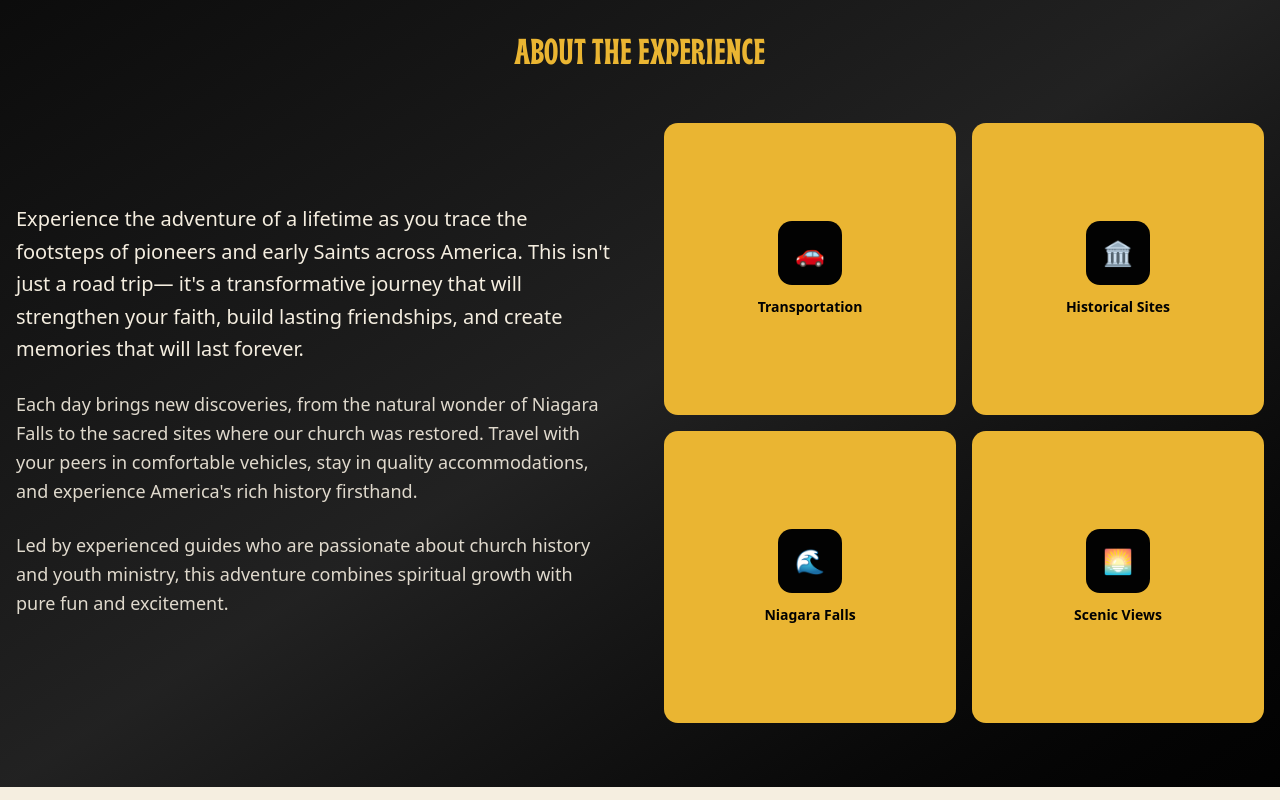
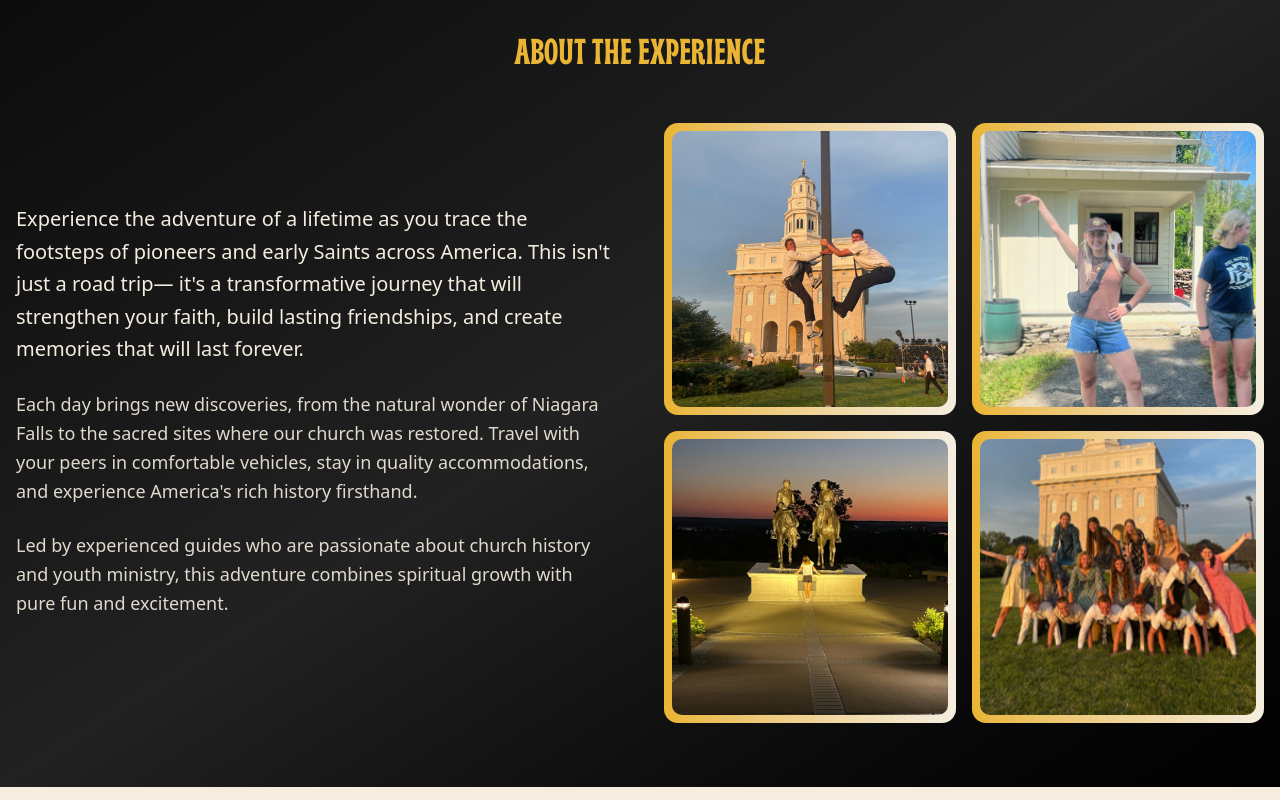
Before and after one commit to grandepeter/legendsroadrallywebsite, a Next.js app: page / in a window 1280 px wide. Shown: the part 1980-2780 px from the top of the page. Built offline with nearby package versions, Linux system fonts and the light colour scheme.

Commit message:
Added some more photos, changed some contact info, added a bit to the FAQ

```diff
--- a/app/page.tsx
+++ b/app/page.tsx
@@ -288,55 +288,43 @@ export default function Home() {
                 </p>
               </div>
 
-              {/* Gallery Placeholder */}
+              {/* Gallery with actual photos */}
               <div className="grid grid-cols-2 gap-4">
-                <div className="bg-[var(--legends-gold)] rounded-xl p-6 aspect-square flex items-center justify-center">
-                  <div className="text-center">
-                    <div className="w-16 h-16 mx-auto mb-3 bg-[var(--legends-dark-black)] rounded-xl flex items-center justify-center">
-                      <span className="text-[var(--legends-gold)] text-2xl">
-                        🚗
-                      </span>
-                    </div>
-                    <p className="text-[var(--legends-dark-black)] font-semibold text-sm">
-                      Transportation
-                    </p>
-                  </div>
+                <div className="bg-gradient-to-r from-[var(--legends-gold)] to-[var(--legends-cream)] rounded-xl p-2 aspect-square overflow-hidden">
+                  <Image
+                    src="/Legends Top 10/Picture26.png"
+                    alt="Legends Road Rally experience"
+                    width={300}
+                    height={300}
+                    className="w-full h-full object-cover rounded-lg"
+                  />
                 </div>
-                <div className="bg-[var(--legends-gold)] rounded-xl p-6 aspect-square flex items-center justify-center">
-                  <div className="text-center">
-                    <div className="w-16 h-16 mx-auto mb-3 bg-[var(--legends-dark-black)] rounded-xl flex items-center justify-center">
-                      <span className="text-[var(--legends-gold)] text-2xl">
-                        🏛️
-                      </span>
-                    </div>
-                    <p className="text-[var(--legends-dark-black)] font-semibold text-sm">
-                      Historical Sites
-                    </p>
-                  </div>
+                <div className="bg-gradient-to-r from-[var(--legends-gold)] to-[var(--legends-cream)] rounded-xl p-2 aspect-square overflow-hidden">
+                  <Image
+                    src="/Legends Top 10/Picture5.png"
+                    alt="Legends Road Rally experience"
+                    width={300}
+                    height={300}
+                    className="w-full h-full object-cover rounded-lg"
+                  />
                 </div>
-                <div className="bg-[var(--legends-gold)] rounded-xl p-6 aspect-square flex items-center justify-center">
-                  <div className="text-center">
-                    <div className="w-16 h-16 mx-auto mb-3 bg-[var(--legends-dark-black)] rounded-xl flex items-center justify-center">
-                      <span className="text-[var(--legends-gold)] text-2xl">
-                        🌊
-                      </span>
-                    </div>
-                    <p className="text-[var(--legends-dark-black)] font-semibold text-sm">
-                      Niagara Falls
-                    </p>
-                  </div>
+                <div className="bg-gradient-to-r from-[var(--legends-gold)] to-[var(--legends-cream)] rounded-xl p-2 aspect-square overflow-hidden">
+                  <Image
+                    src="/Legends Top 10/Picture22.png"
+                    alt="Legends Road Rally experience"
+                    width={300}
+                    height={300}
+                    className="w-full h-full object-cover rounded-lg"
+                  />
                 </div>
-                <div className="bg-[var(--legends-gold)] rounded-xl p-6 aspect-square flex items-center justify-center">
-                  <div className="text-center">
-                    <div className="w-16 h-16 mx-auto mb-3 bg-[var(--legends-dark-black)] rounded-xl flex items-center justify-center">
-                      <span className="text-[var(--legends-gold)] text-2xl">
-                        🌅
-                      </span>
-                    </div>
-                    <p className="text-[var(--legends-dark-black)] font-semibold text-sm">
-                      Scenic Views
-                    </p>
-                  </div>
+                <div className="bg-gradient-to-r from-[var(--legends-gold)] to-[var(--legends-cream)] rounded-xl p-2 aspect-square overflow-hidden">
+                  <Image
+                    src="/Legends Top 10/Picture24.png"
+                    alt="Legends Road Rally experience"
+                    width={300}
+                    height={300}
+                    className="w-full h-full object-cover rounded-lg"
+                  />
                 </div>
               </div>
             </div>
@@ -522,7 +510,7 @@ export default function Home() {
                         </span>
                       </span>
                       <span className="text-[var(--legends-dark-black)] font-semibold">
-                        mdaynes@beechwoodstrategy.com
+                        info@legends-road.com
                       </span>
                     </div>
 
@@ -624,20 +612,19 @@ export default function Home() {
                     How do I reserve my spot?
                   </h3>
                   <p className="text-[var(--legends-dark-black)]">
-                    Contact us at mdaynes@beechwoodstrategy.com or call
-                    +1-703-624-1947 to secure your place with a $100
-                    non-refundable deposit.
+                    Contact us at info@legends-road.com or call +1-703-624-1947
+                    to secure your place with a $100 non-refundable deposit.
                   </p>
                 </div>
 
                 <div>
                   <h3 className="text-xl font-bold text-[var(--legends-dark-black)] mb-3">
-                    Is the tour first-come, first-served?
+                    Are there any special opportunities or discounts available?
                   </h3>
                   <p className="text-[var(--legends-dark-black)]">
-                    Yes, spots are reserved on a first-come, first-served basis.
-                    We recommend booking early to secure your preferred tour
-                    dates.
+                    Discounts available for returned missionaries who are
+                    interested in helping as mentors. We have a few spots open
+                    for drivers (over the age of 25) if interested.
                   </p>
                 </div>
               </div>
@@ -667,7 +654,7 @@ export default function Home() {
               © 2025 Legends Road LLC. All rights reserved.
             </p>
             <div className="flex justify-center space-x-6 text-[var(--legends-cream)]">
-              <span>mdaynes@beechwoodstrategy.com</span>
+              <span>info@legends-road.com</span>
               <span>•</span>
               <span>+1-703-624-1947</span>
             </div>
```
